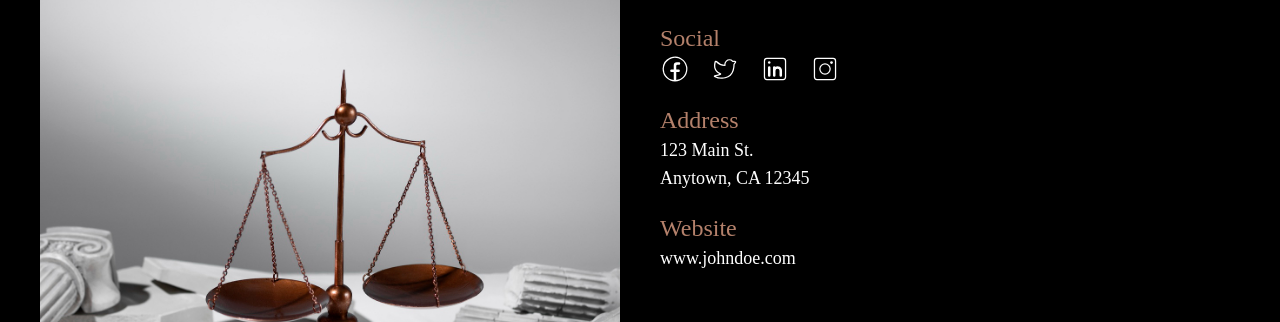
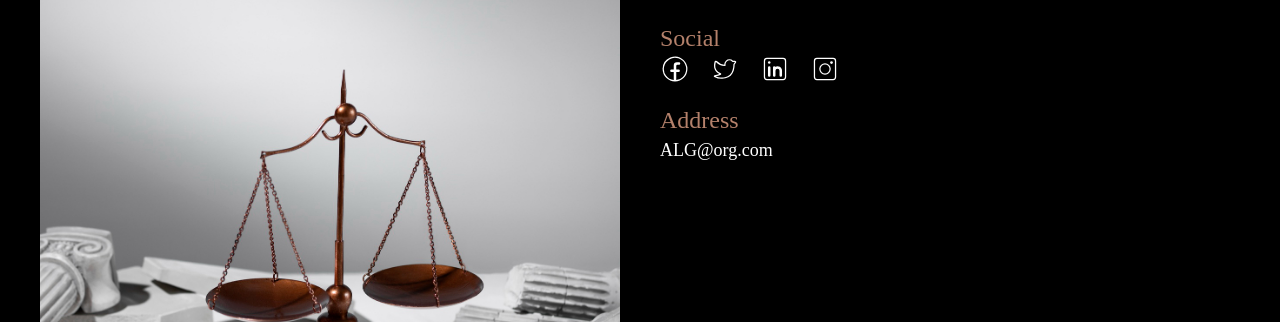
Before and after one commit to piccolojnr/alliance-law-group, a React (Vite) app: page / in a window 1280 px wide. Shown: the part 3743-4065 px from the top of the page. Built offline with nearby package versions, Linux system fonts and the light colour scheme; grey boxes are pictures that could not be loaded; the HTML template or start-up script is replaced by a standard one; a web font is replaced by a local one.

Commit message:
chore: Update law firm contact information

```diff
--- a/src/_data/index.ts
+++ b/src/_data/index.ts
@@ -36,15 +36,9 @@ export const attorneys: Attorney[] = [
 
 export const lawFirmData = {
     name: "Alliance Law Group",
-    address: "123 Main St.",
-    city: "Anytown",
-    state: "CA",
-    zip: "12345",
-    iframesrc:
-        "https://www.google.com/maps/embed?pb=!1m18!1m12!1m3!1d3970.800592169468!2d-0.18798048943593293!3d5.596455394360929!2m3!1f0!2f0!3f0!3m2!1i1024!2i768!4f13.1!3m3!1m2!1s0xfdf9b61b22ee967%3A0x7c2272f7b3acd683!2sCSIR%20HEAD%20OFFICE!5e0!3m2!1sen!2sgh!4v1723402488613!5m2!1sen!2sgh",
+    address: "ALG@org.com",
     phone: "555-555-5555",
     email: "johndoe@exampl.com",
-    website: "www.johndoe.com",
     image: "/images/law-firm.jpg",
     social: {
         facebook: "https://www.facebook.com",
--- a/src/pages/contact.tsx
+++ b/src/pages/contact.tsx
@@ -81,36 +81,6 @@ export default function ContactUs() {
             <p className="text-lg" style={{ fontFamily: "Abhaya Libre" }}>
               {lawFirmData.address}
             </p>
-            <p className="text-lg" style={{ fontFamily: "Abhaya Libre" }}>
-              {lawFirmData.city}, {lawFirmData.state} {lawFirmData.zip}
-            </p>
-          </div>
-
-          {/* website */}
-          <div className="flex items-start mb-5 flex-col">
-            <p
-              className="text-2xl  font-medium text-[#b4816b]"
-              style={{ fontFamily: "Abhaya Libre" }}
-            >
-              Website
-            </p>
-            <p className="text-lg" style={{ fontFamily: "Abhaya Libre" }}>
-              {lawFirmData.website}
-            </p>
-          </div>
-
-          {/* map */}
-          <div className="flex justify-start">
-            <div className="rounded-md overflow-hidden">
-              <iframe
-                src={lawFirmData.iframesrc}
-                width={250}
-                height={250}
-                style={{ border: 0 }}
-                allowFullScreen={true}
-                loading="lazy"
-              ></iframe>
-            </div>
           </div>
         </div>
       </div>
```
Also changed, not shown: public/images/morison.jpg.
